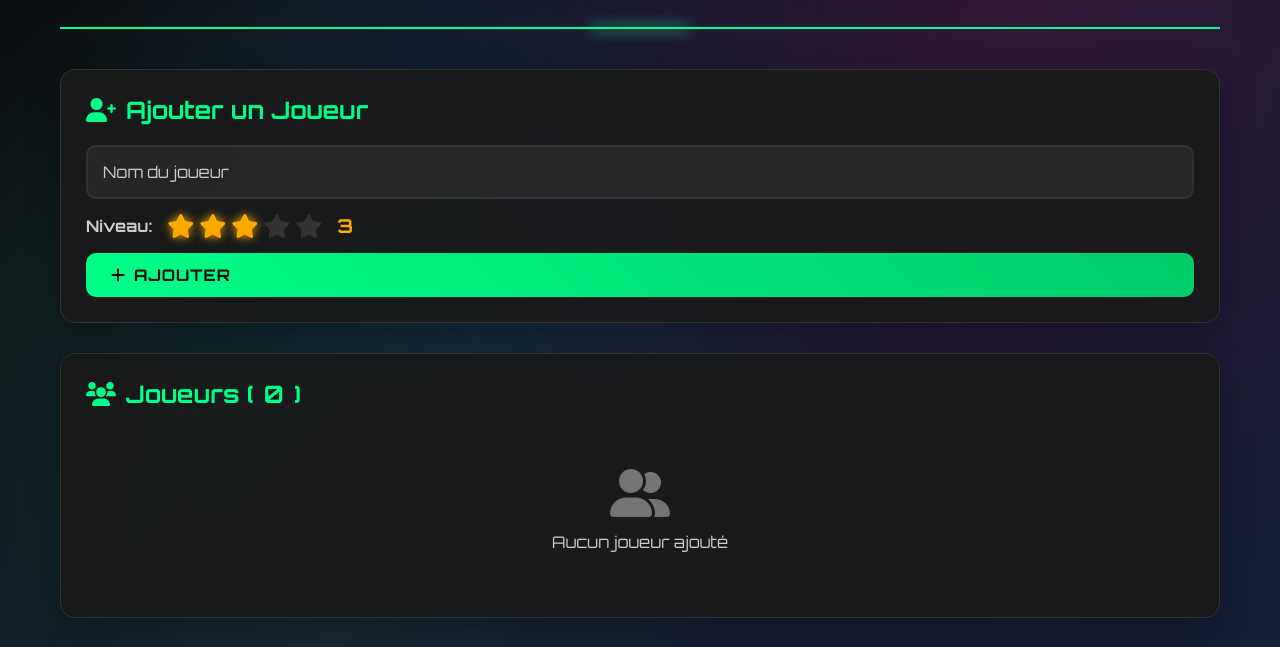
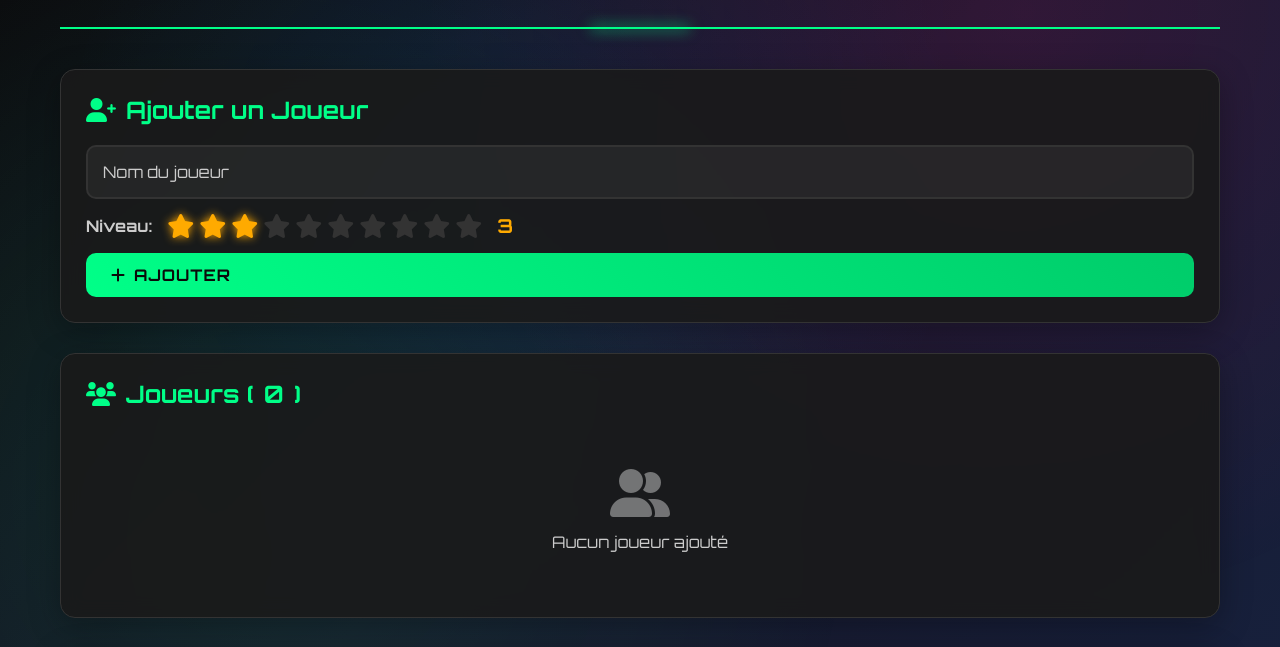
Before and after one commit to Tipsyc69/Team-Creation, a plain HTML site: page index.html in a window 1280 px wide. Shown: the part 148-795 px from the top of the page. Drawn offline with Linux system fonts and the light colour scheme.

Commit message:
Update index.html
Add 10 star for player

```diff
--- a/index.html
+++ b/index.html
@@ -29,6 +29,11 @@
                             <i class="fas fa-star" data-rating="3"></i>
                             <i class="fas fa-star" data-rating="4"></i>
                             <i class="fas fa-star" data-rating="5"></i>
+                            <i class="fas fa-star" data-rating="6"></i>
+                            <i class="fas fa-star" data-rating="7"></i>
+                            <i class="fas fa-star" data-rating="8"></i>
+                            <i class="fas fa-star" data-rating="9"></i>
+                            <i class="fas fa-star" data-rating="10"></i>
                         </div>
                         <span id="ratingValue">3</span>
                     </div>
```
